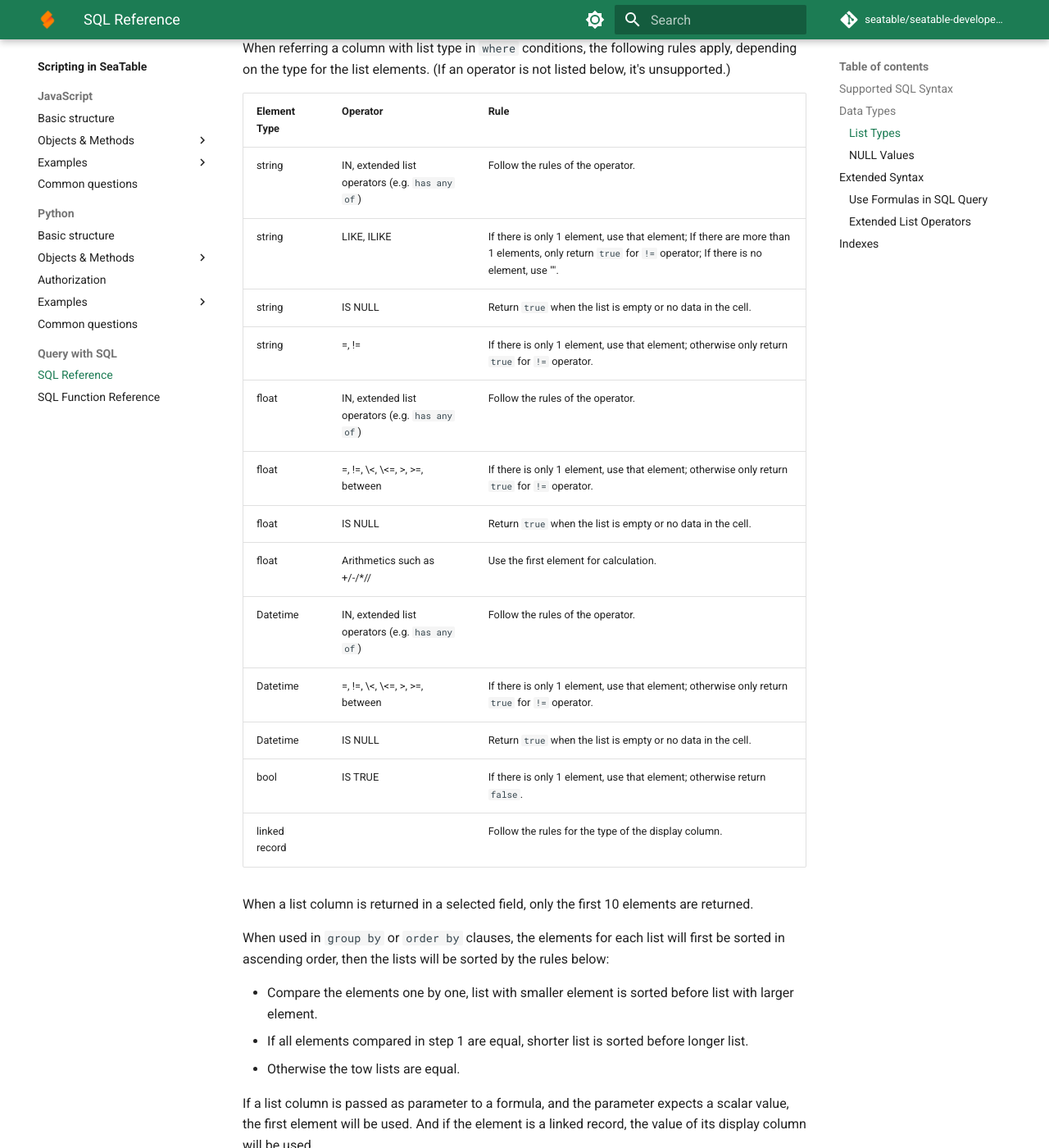
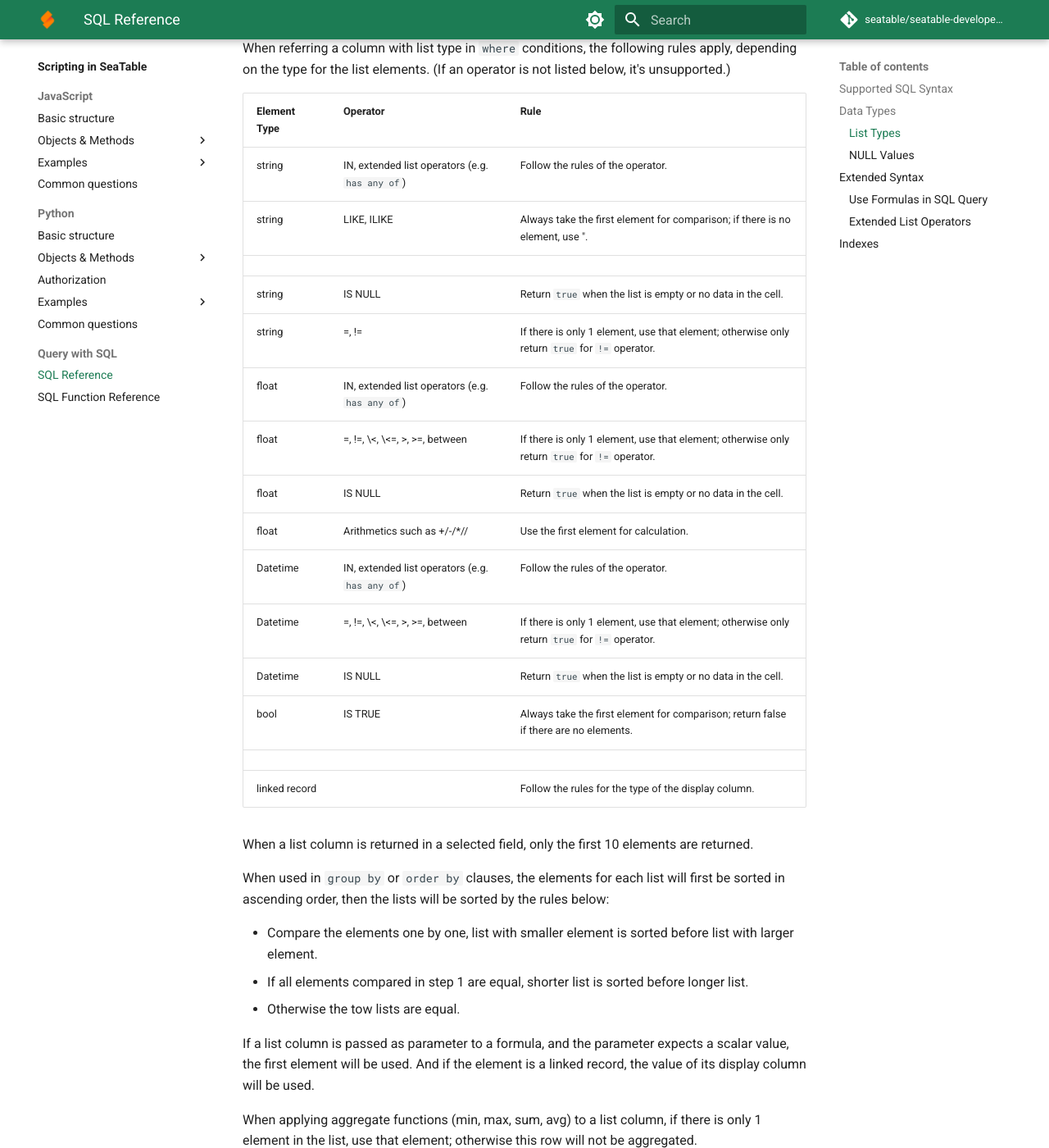
Before and after one commit to seatable/seatable-developer-docs, an MkDocs documentation site: the page built from docs/scripts/sql/reference.md, in a window 1280 px wide and 1400 px high, scrolled down 5625 px. Shown: the whole window at 82% size. Built offline with MkDocs 1.6.1 and Material for MkDocs 9.7.7, drawn with Linux system fonts in a browser that asks for light colours; comment, search, counter and statistics services are not loaded.

Commit message:
Update reference.md (#31)

```diff
--- a/docs/scripts/sql/reference.md
+++ b/docs/scripts/sql/reference.md
@@ -107,7 +107,8 @@ When referring a column with list type in `where` conditions, the following rule
 | Element Type  | Operator                                        | Rule                                                                                                                                                   |
 | :------------ | :---------------------------------------------- | :----------------------------------------------------------------------------------------------------------------------------------------------------- |
 | string        | IN, extended list operators (e.g. `has any of`) | Follow the rules of the operator.                                                                                                                      |
-| string        | LIKE, ILIKE                                     | If there is only 1 element, use that element; If there are more than 1 elements, only return `true` for `!=` operator; If there is no element, use "". |
+| string        | LIKE, ILIKE                                     | Always take the first element for comparison; if there is no element, use ".
+                                                  |
 | string        | IS NULL                                         | Return `true` when the list is empty or no data in the cell.                                                                                           |
 | string        | =, !=                                           | If there is only 1 element, use that element; otherwise only return `true` for `!=` operator.                                                          |
 | float         | IN, extended list operators (e.g. `has any of`) | Follow the rules of the operator.                                                                                                                      |
@@ -117,7 +118,8 @@ When referring a column with list type in `where` conditions, the following rule
 | Datetime      | IN, extended list operators (e.g. `has any of`) | Follow the rules of the operator.                                                                                                                      |
 | Datetime      | =, !=, \<, \<=, >, >=, between                  | If there is only 1 element, use that element; otherwise only return `true` for `!=` operator.                                                          |
 | Datetime      | IS NULL                                         | Return `true` when the list is empty or no data in the cell.                                                                                           |
-| bool          | IS TRUE                                         | If there is only 1 element, use that element; otherwise return `false`.                                                                                |
+| bool          | IS TRUE                                         | Always take the first element for comparison; return false if there are no elements.
+                                                  |
 | linked record |                                                 | Follow the rules for the type of the display column.                                                                                                   |
 
 When a list column is returned in a selected field, only the first 10 elements are returned.
```
